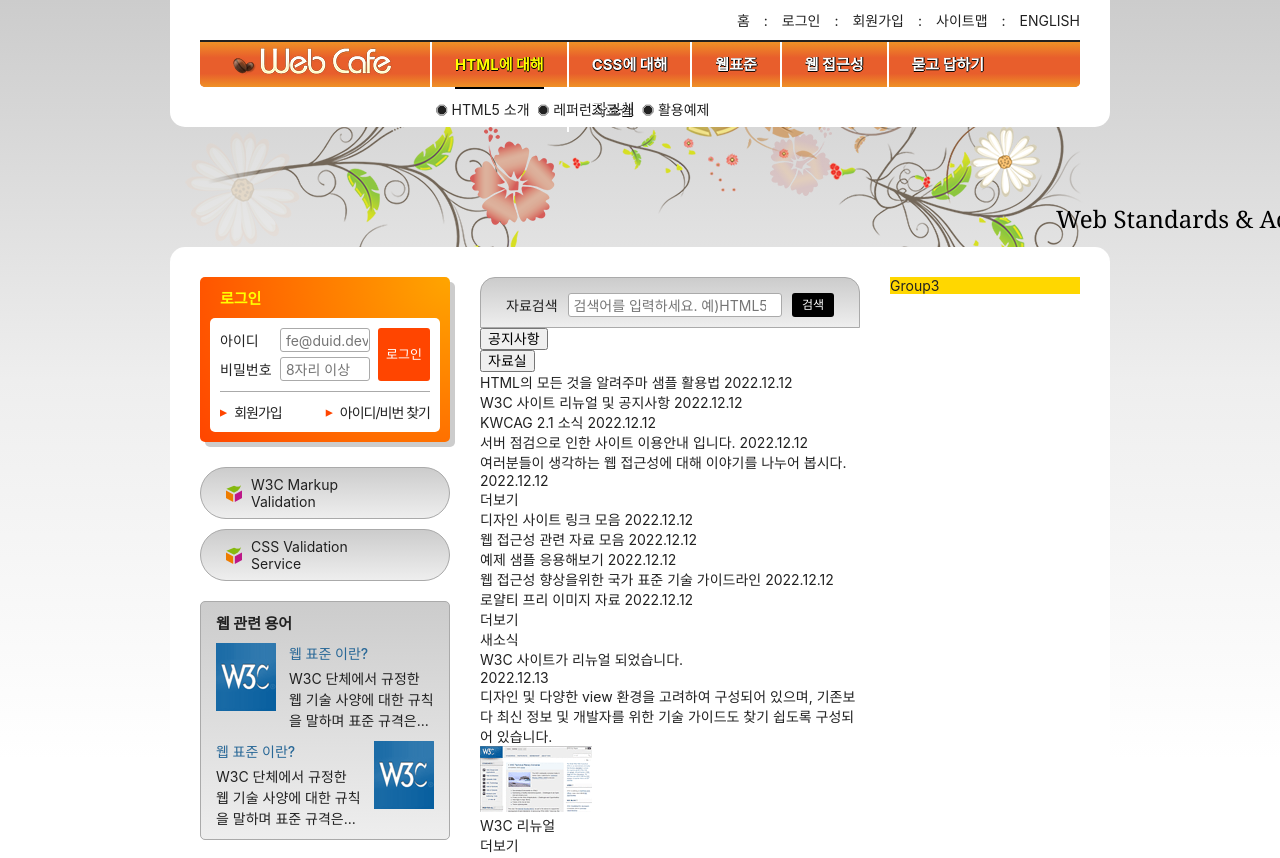
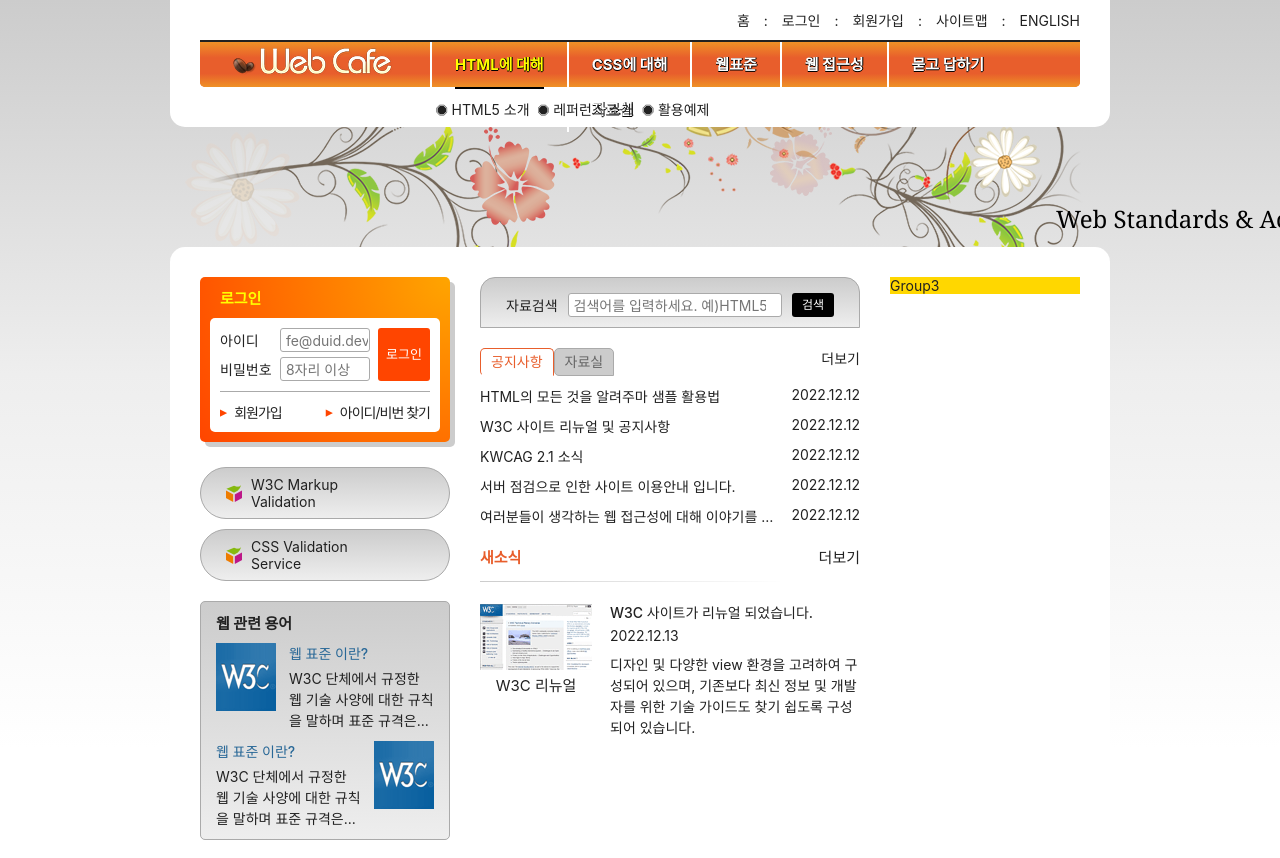
Before and after one commit to sorinworld/HTML5, a plain HTML site: page index.html in a window 1280 px wide. Shown: the top 858 px of the page. Drawn offline with Linux system fonts and the light colour scheme; some icons are missing; a web font is replaced by a local one.

Commit message:
새소식 디자인 일부 완성

```diff
--- a/styles/style.css
+++ b/styles/style.css
@@ -549,7 +549,8 @@
   border-radius: 15px 15px 0 0;
   padding: 15px 25px 10px;
 }
-/* 필드셋에는 레이아웃을 바꾸지 않는것을 추천 */
+/* 필드셋에는 레이아웃을 바꾸지 않는것을 추천
+  flex는 자식까지만 flex item, 손자에게는 영향을 끼치지 않음 */
 .search-form-inner {
   display: flex;
   flex-flow: row nowrap;
@@ -564,7 +565,7 @@
 }
 
 /* 강제 줄바꿈 금지 white-space - flex가 아닌 상태에서도 쓸 수 있으니까
-  여기서는 shirink로
+  여기서는 shirink로 =축소되지 않게끔하려고
   .form-group-label => flex item */
 .form-group-label {
   flex-shrink: 0;
@@ -572,7 +573,8 @@
 }
 
 
-/* 크로스 브라우징에서 다르게 나올때 min-width */
+/* 크로스 브라우징에서 다르게 나올때 min-width
+  input에게 grow를 줘서 남은 영역을 차지하게 하려고 */
 .form-group-input {
   border: 1px solid #aaa;
   border-radius: 3px;
@@ -594,6 +596,131 @@
   font-size: 1.2rem;
 }
 
+/* 공지사항 및 자료실 */
+.board {
+  margin-top: 20px;
+  position: relative;
+}
+
+.tab-list {
+  display: flex;
+  flex-flow: row nowrap;
+}
+
+.tab {
+  border: 1px solid #aaa;
+  background-color: #ccc;
+  border-radius: 5px 5px 0;
+  padding: 5px 10px;
+  color: #666;
+}
+
+.is-select.tab{
+  background-color: #fff;
+  color: #e85e2c;
+  border-color: currentColor currentColor #fff currentColor;
+}
+
+.tab-panel {
+  display: none;
+  margin-top: 15px;
+}
+
+.board-more {
+  position: absolute;
+  top: -8px;
+  right: -8px;
+  padding: 8px;
+}
+
+.icon-plus::before{
+  color: hsl(110, 50%, 50%, 1);
+}
+/* 클래스가 둘다 있는 선택 (띄워쓰기 하면안됌) */
+.is-select.tab-panel {
+  display: block;
+}
+
+.board-list li {
+  margin-top: 10px;
+  display: flex;
+  flex-flow: row nowrap;
+  justify-content: space-between;
+}
+
+.board-list a {
+  flex-grow: 1;
+  white-space: nowrap;
+  overflow: hidden;
+  text-overflow: ellipsis;
+}
+
+.board-list time {
+  flex-shrink: 0;
+  margin-left: 10px;
+}
+
+/* 새소식 */
+.news {
+  margin-top: 20px;
+  position: relative;
+}
+
+.news-title {
+  color: #e85e2c;
+  font-size: 1.5rem;
+  font-weight: 700;
+}
+.news::before {
+  content: "";
+  position: absolute;
+  top: 35px;
+  left: 0;
+  width: 80%;
+  height: 1px;
+  background: #aaa
+  linear-gradient(to right, #ccc, #fff);
+}
+.news-link {
+  display: block;
+}
+
+.news-item {
+  margin-top: 35px;
+  padding-left: 130px;
+  position: relative;
+}
+
+.news-item-title {
+  font-weight: 500;
+}
+
+.news-item-date {
+  display: block;
+  margin: 5px 0 10px;
+}
+
+.news-item-brief {
+  line-height: 1.5;
+}
+
+.news-item-thumbnail {
+  position: absolute;
+  top: 2px;
+  left: 0;
+  text-align: center;
+  font-size: 1.5rem;
+}
+
+
+.news-more {
+  position: absolute;
+  top: -8px;
+  right: -8px;
+  padding: 8px;
+  font-size: 1.5rem;
+}
+
 /* 슬로건 */
 .slogan{
   background: skyblue;
```
